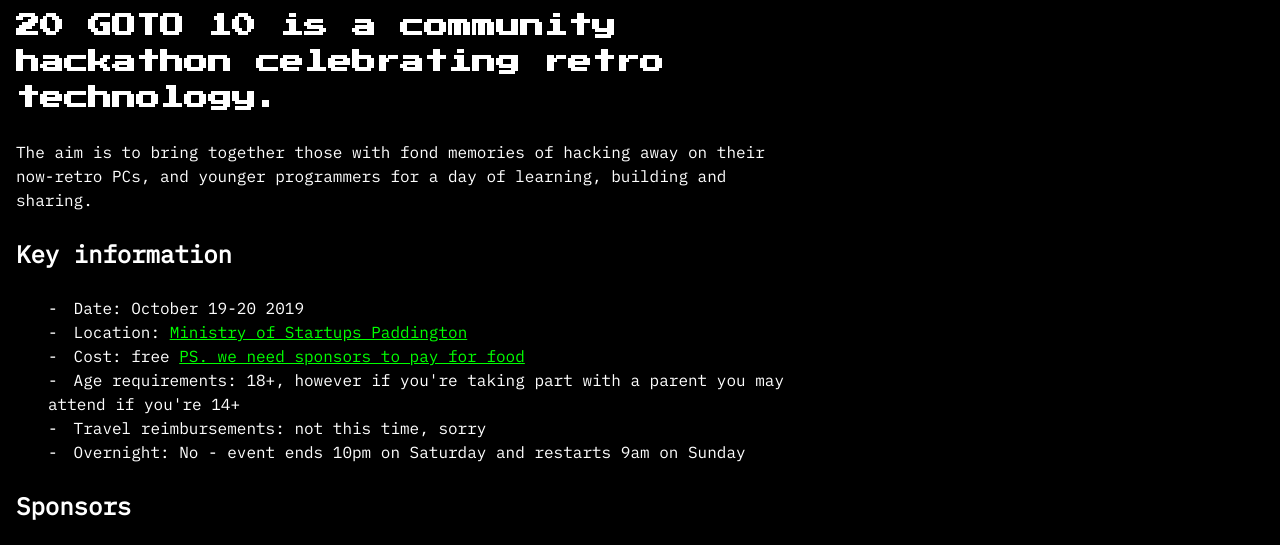
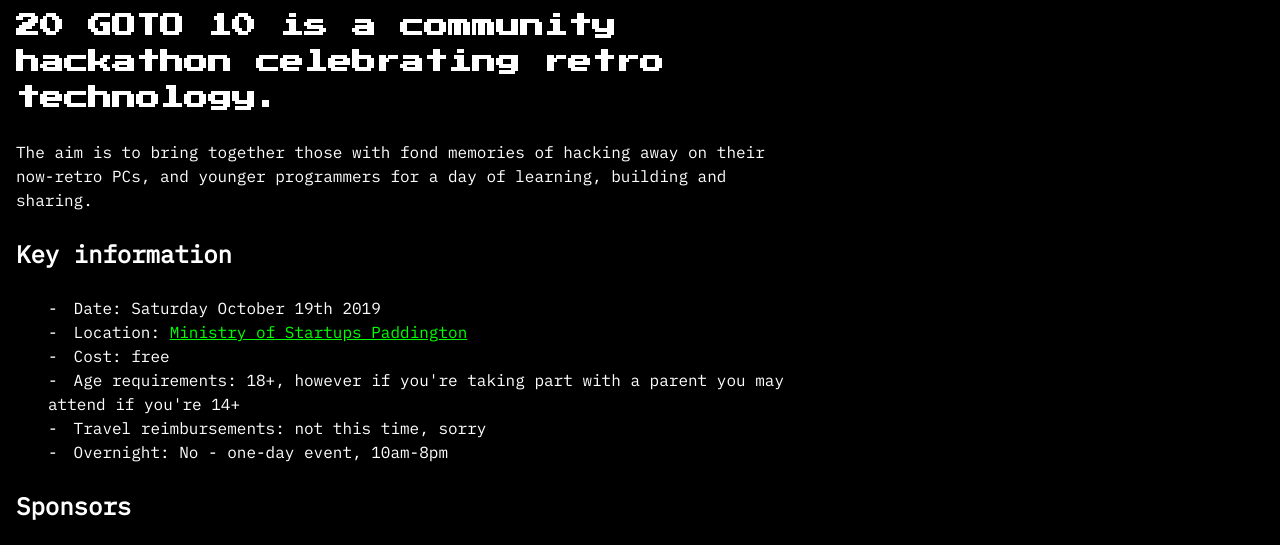
Before and after one commit to underlandxyz/20goto10hack.io, a website: page index.html in a window 1280 px wide. Shown: the part 213-758 px from the top of the page. Drawn offline with nearby package versions, Linux system fonts and the light colour scheme; a script that the page names is missing.

Commit message:
Date and time changes

```diff
--- a/index.html
+++ b/index.html
@@ -38,12 +38,12 @@
     <p>The aim is to bring together those with fond memories of hacking away on their now-retro PCs, and younger programmers for a day of learning, building and sharing.</p>
     <h2>Key information</h2>
     <ul>
-      <li>Date: October 19-20 2019</li>
+      <li>Date: Saturday October 19th 2019</li>
       <li>Location: <a href="https://www.google.com/maps/dir//33-37+A4205,+Paddington,+London+W2+1NR/@51.5177067,-0.1709881,17.46z/data=!4m9!4m8!1m0!1m5!1m1!1s0x48761ab38909d3f5:0x78c3609067faf772!2m2!1d-0.170593!2d51.518386!3e0">Ministry of Startups Paddington</a></li>
-      <li>Cost: free <a href="mailto:20goto10@underland.events">PS. we need sponsors to pay for food</a></li>
+      <li>Cost: free </li>
       <li>Age requirements: 18+, however if you're taking part with a parent you may attend if you're 14+</li>
       <li>Travel reimbursements: not this time, sorry</li>
-      <li>Overnight: No - event ends 10pm on Saturday and restarts 9am on Sunday</li>
+      <li>Overnight: No - one-day event, 10am-8pm</li>
     </ul>
 
     <h2>Sponsors</h2>
```
